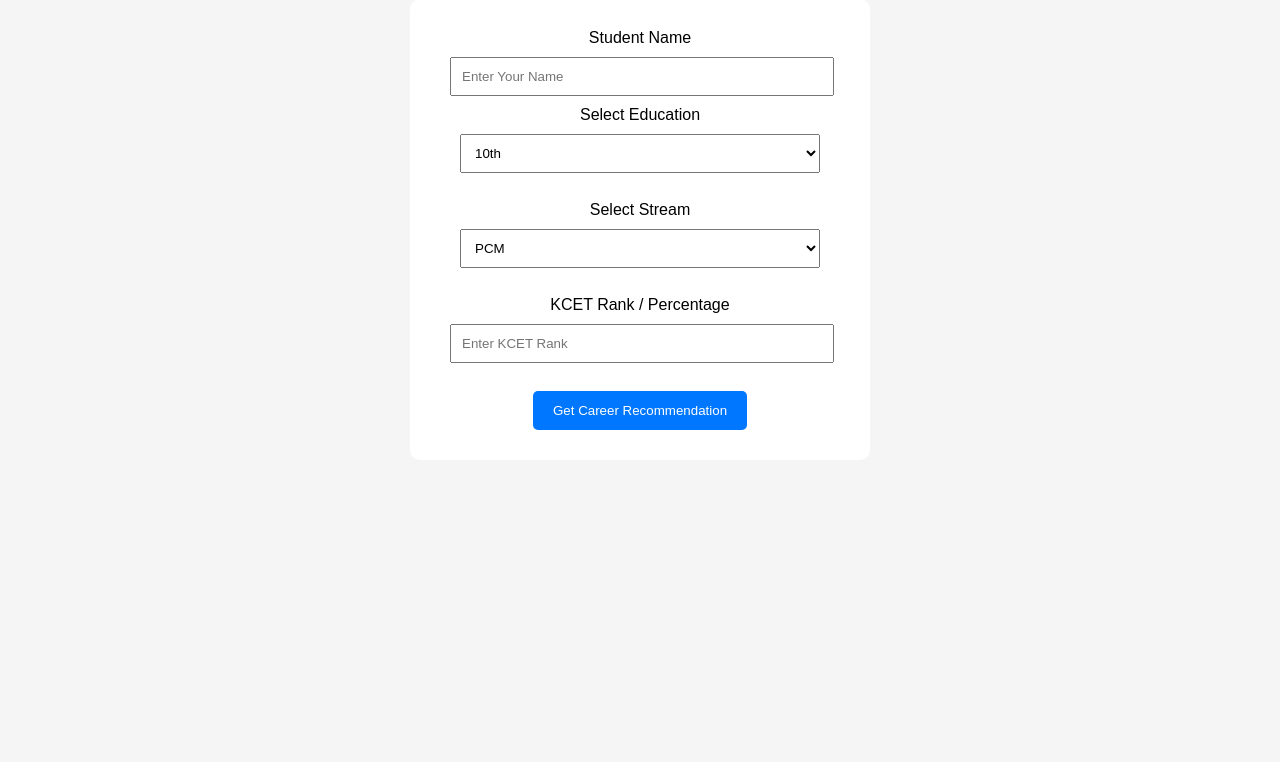
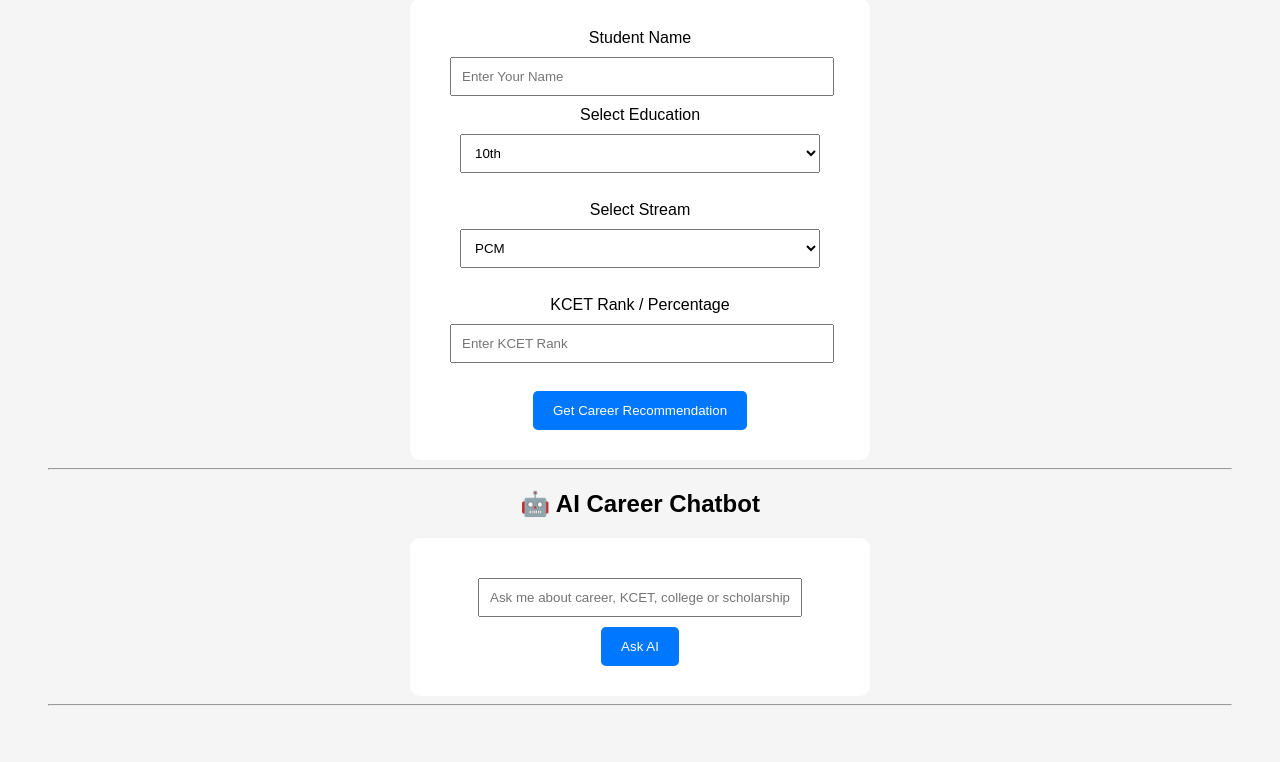
Before and after one commit to shanthamurthykr/AI-Career-Guide, a Flask app: template templates/index.html in a window 1280 px wide. Shown: the part 130-892 px from the top of the page. Before the commit the page ends 560 px from the top, so only its background shows below. Run offline with Flask 3, Linux system fonts and the light colour scheme; the template is opened without the code that fills it, so the values that code supplies are empty.

Commit message:
Added basic AI chatbot feature

```diff
--- a/app.py
+++ b/app.py
@@ -1,5 +1,5 @@
 from flask import Flask, render_template, request
-from career_data import career_data, kcet_colleges, percentage_courses,scholarships
+from career_data import career_data, kcet_colleges, percentage_courses, scholarships, chatbot_responses
 
 app = Flask(__name__)
 
@@ -8,6 +8,8 @@ def home():
     recommendations = []
     college_recommendations = []
     scholarship_list = []
+    bot_reply = ""
+    user_message = ""
     student_name = ""
     percentage = None
 
@@ -16,38 +18,46 @@ def home():
         stream = request.form.get("stream")
         rank = request.form.get("rank")
         education = request.form.get("education")
+        user_message = request.form.get("message")
 
-        recommendations = career_data.get(stream, [])
+    if user_message:
+        message = user_message.lower().strip()
+        bot_reply = chatbot_responses.get(
+            message,
+            chatbot_responses["default"]
+        )
 
-        if education:
-            scholarship_list = scholarships.get(education, [])
+    recommendations = career_data.get(stream, [])
 
-        if rank:
-            value = int(rank)
+    if education:
+        scholarship_list = scholarships.get(education, [])
 
-            # Percentage Logic
-            if value <= 100:
-                percentage = value
+    if rank:
+        value = int(rank)
 
-                if value >= 90:
-                    recommendations = percentage_courses["90-100"]
-                elif value >= 80:
-                    recommendations = percentage_courses["80-89"]
-                elif value >= 70:
-                    recommendations = percentage_courses["70-79"]
-                elif value >= 50:
-                    recommendations = percentage_courses["50-69"]
+        # Percentage Logic
+        if value <= 100:
+            percentage = value
 
-            # KCET Rank Logic
+            if value >= 90:
+                recommendations = percentage_courses["90-100"]
+            elif value >= 80:
+                recommendations = percentage_courses["80-89"]
+            elif value >= 70:
+                recommendations = percentage_courses["70-79"]
+            elif value >= 50:
+                recommendations = percentage_courses["50-69"]
+
+        # KCET Rank Logic
+        else:
+            if value <= 1000:
+                college_recommendations = kcet_colleges["1-1000"]
+            elif value <= 5000:
+                college_recommendations = kcet_colleges["1001-5000"]
+            elif value <= 10000:
+                college_recommendations = kcet_colleges["5001-10000"]
             else:
-                if value <= 1000:
-                    college_recommendations = kcet_colleges["1-1000"]
-                elif value <= 5000:
-                    college_recommendations = kcet_colleges["1001-5000"]
-                elif value <= 10000:
-                    college_recommendations = kcet_colleges["5001-10000"]
-                else:
-                    college_recommendations = kcet_colleges["10001-300000"]
+                college_recommendations = kcet_colleges["10001-300000"]
 
     return render_template(
         "index.html",
@@ -55,7 +65,9 @@ def home():
         student_name=student_name,
         colleges=college_recommendations,
         percentage=percentage,
-        scholarships=scholarship_list
+        scholarships=scholarship_list,
+        bot_reply=bot_reply,
+        user_message=user_message
     )
 
 if __name__ == "__main__":
--- a/career_data.py
+++ b/career_data.py
@@ -80,3 +80,13 @@ scholarships = {
         "Post Matric Scholarship"
     ]
 }
+chatbot_responses = {
+    "hello": "Hello! 👋 Welcome to AI Career Guide. How can I help you?",
+    "hi": "Hi! 😊 Ask me about careers, KCET rank, colleges, or scholarships.",
+    "career": "Tell me your stream (PCM, PCB, Commerce, Arts) and I will suggest careers.",
+    "kcet": "Please enter your KCET rank. I can suggest suitable colleges.",
+    "college": "Tell me your KCET Rank or COMEDK Rank.",
+    "scholarship": "You can check SSP Scholarship, Vidyasiri Scholarship, Pragati Scholarship and NSP Scholarship.",
+    "bye": "Thank you for using AI Career Guide. Have a great day! 👋",
+    "default": "Sorry, I didn't understand. Please ask about careers, colleges or scholarships."
+}
--- a/templates/index.html
+++ b/templates/index.html
@@ -54,6 +54,30 @@ placeholder="Enter Your Name">
 <button type="submit">Get Career Recommendation</button>
 
 </form>
+<hr>
+
+<h2>🤖 AI Career Chatbot</h2>
+
+<form method="POST">
+
+    <input type="text"
+           name="message"
+           placeholder="Ask me about career, KCET, college or scholarship..."
+           style="width:300px; padding:10px;">
+
+    <button type="submit">Ask AI</button>
+
+</form>
+
+{% if user_message %}
+<p><b>🙋 You:</b> {{ user_message }}</p>
+{% endif %}
+
+{% if bot_reply %}
+<p><b>🤖 AI:</b> {{ bot_reply }}</p>
+{% endif %}
+
+<hr>
 {% if student_name %}
 <h2>Welcome, {{ student_name }} 🙋‍♂️</h2>
 {% endif %}
```
